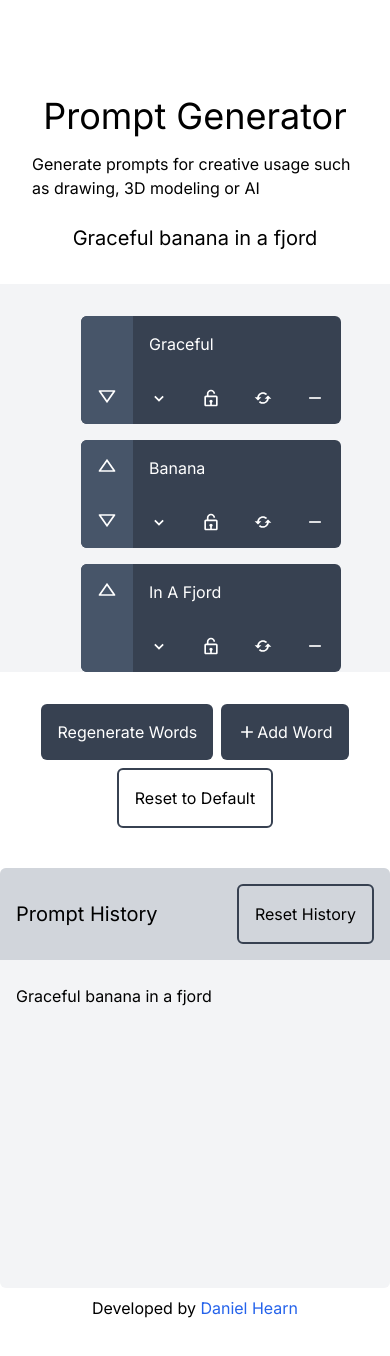
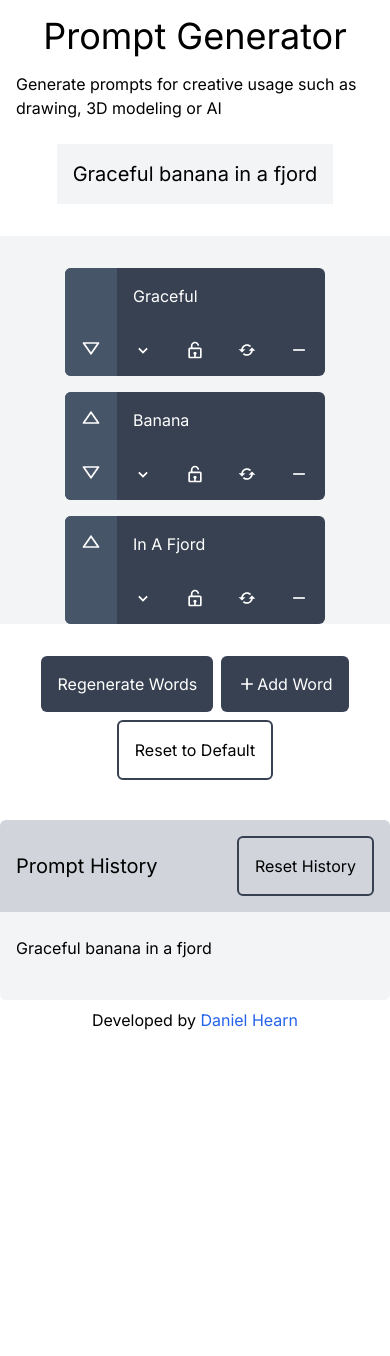
Before and after one commit to DanielHearn/Prompt-Generator, a Next.js app: page / in a window 390 px wide. Shown: the top 1356 px of the page. After the commit the page ends 1048 px from the top, so only its background shows below. Built offline with nearby package versions, Linux system fonts and the light colour scheme.

Commit message:
Improve mobile UI

```diff
--- a/app/components/words/Words.tsx
+++ b/app/components/words/Words.tsx
@@ -15,7 +15,6 @@ import { BiPlus } from 'react-icons/bi'
 import { primaryButtonStyle, secondaryButtonStyle } from '../../styles'
 import { useEffect, useMemo } from 'react'
 import { selectMobile, setMobile } from '@/lib/features/words/metaSlice'
-import type { word as wordType } from '@/lib/features/words/wordSlice'
 
 export const Words = () => {
   const dispatch = useAppDispatch()
@@ -58,7 +57,7 @@ export const Words = () => {
   return (
     <div className="flex flex-col justify-center items-center">
       <div
-        className="flex flex-row gap-2 mb-8 mt-6 items-center justify-center text-xl"
+        className="flex flex-row gap-2 mb-8 mt-6 p-4 bg-gray-100 items-center justify-center text-xl"
         suppressHydrationWarning
       >
         {formattedSentence}
@@ -68,7 +67,7 @@ export const Words = () => {
           !mobile && 'h-96 overflow-hidden'
         }`}
       >
-        <div className="overflow-auto pl-8">
+        <div className={!mobile ? 'overflow-auto pl-8' : ''}>
           <Reorder.Group
             className={`flex ${mobile ? 'flex-col gap-4' : 'flex-row'}`}
             axis={mobile ? 'y' : 'x'}
@@ -126,7 +125,9 @@ export const Words = () => {
             Reset History
           </button>
         </div>
-        <ul className="flex flex-col gap-2 overflow-auto h-80 w-full p-4">
+        <ul
+          className={`flex flex-col gap-2 overflow-auto ${mobile ? 'min-h-20' : 'h-80'} w-full p-4`}
+        >
           {orderedHistory.map((sentence) => (
             <li key={sentence}>
               <p suppressHydrationWarning>{sentence}</p>
--- a/app/page.tsx
+++ b/app/page.tsx
@@ -1,9 +1,17 @@
-import Image from 'next/image'
+'use client'
 import { Words } from './components/words/Words'
+import { useAppSelector } from '@/lib/hooks'
+import { selectMobile } from '@/lib/features/words/metaSlice'
 
 export default function Home() {
+  const mobile = useAppSelector(selectMobile)
+
   return (
-    <main className="flex min-h-screen flex-col items-center justify-between p-24 pl-8 pr-8 overflow-hidden">
+    <main
+      className={`flex min-h-screen flex-col items-center justify-between ${
+        mobile ? 'p-4' : 'p-24 pl-8 pr-8 '
+      } overflow-hidden`}
+    >
       <div className="flex flex-col items-center justify-center gap-4">
         <h1 className="text-4xl">Prompt Generator</h1>
         <h2 className="text-l">
```
